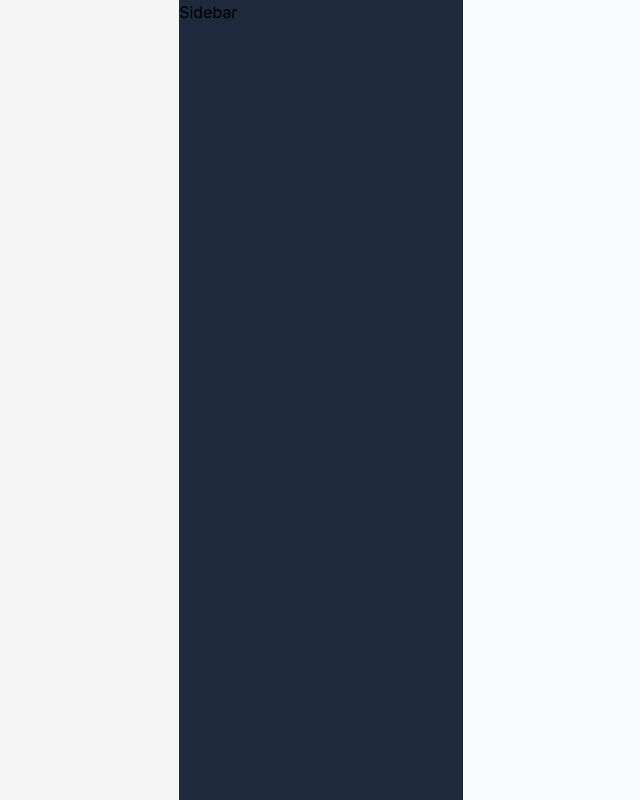
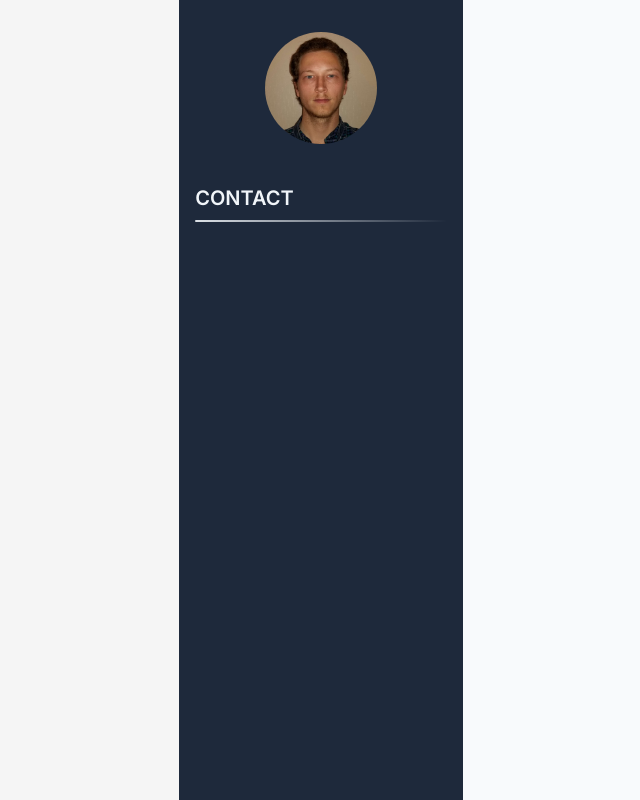
Before and after one commit to romoguill/cv, a Next.js app: page /1 in a window 1280 px wide. Shown: the top 800 px of the page, without its empty margins (64-704 px from the left). Built offline with nearby package versions, Linux system fonts and the light colour scheme.

Commit message:
Added sidebar section wrapper

```diff
--- a/app/1/page.tsx
+++ b/app/1/page.tsx
@@ -1,5 +1,5 @@
 import { PropsWithChildren } from 'react';
-import Sidebar from '../components/Sidebar';
+import Sidebar from '../components/Sidebar/Sidebar';
 
 function Page1({ children }: PropsWithChildren) {
   return (
--- a/app/components/Sidebar.tsx
+++ /dev/null
@@ -1,5 +0,0 @@
-function Sidebar() {
-  return <div className='grid-cols-1 bg-slate-800'>Sidebar</div>;
-}
-
-export default Sidebar;
--- /dev/null
+++ b/app/components/Sidebar/Education.tsx
@@ -0,0 +1,15 @@
+interface EducationProps {
+  title: string;
+  institution: string;
+  date: Date;
+}
+
+function Education({ title, institution, date }: EducationProps) {
+  return (
+    <div>
+      <h4></h4>
+    </div>
+  );
+}
+
+export default Education;
--- /dev/null
+++ b/app/components/Sidebar/Sidebar.tsx
@@ -0,0 +1,20 @@
+import Image from 'next/image';
+// @ts-ignore
+import profilePic from '../../../public/selfie.PNG';
+import SidebarSection from './SidebarSection';
+import Education from './Education';
+
+function Sidebar() {
+  return (
+    <div className='grid-cols-1 bg-slate-800 p-4 pt-8'>
+      <div className='rounded-full relative w-28 h-28 overflow-hidden mx-auto mb-10'>
+        <Image src={profilePic} alt='profile pic' fill className='scale-105' />
+      </div>
+      <SidebarSection title='Contact'>
+        <Education />
+      </SidebarSection>
+    </div>
+  );
+}
+
+export default Sidebar;
--- /dev/null
+++ b/app/components/Sidebar/SidebarSection.tsx
@@ -0,0 +1,16 @@
+interface SidebarSectionProps {
+  title: string;
+  children: React.ReactNode;
+}
+
+function SidebarSection({ title, children }: SidebarSectionProps) {
+  return (
+    <article className='text-slate-100'>
+      <h3 className='text-xl uppercase font-semibold mb-2'>{title}</h3>
+      <hr className='h-[2px] w-ful bg-gradient-to-r from-slate-100/90 to-slate-100/0 border-none rounded-lg' />
+      {children}
+    </article>
+  );
+}
+
+export default SidebarSection;
```
Also changed, not shown: public/selfie.PNG (added).
